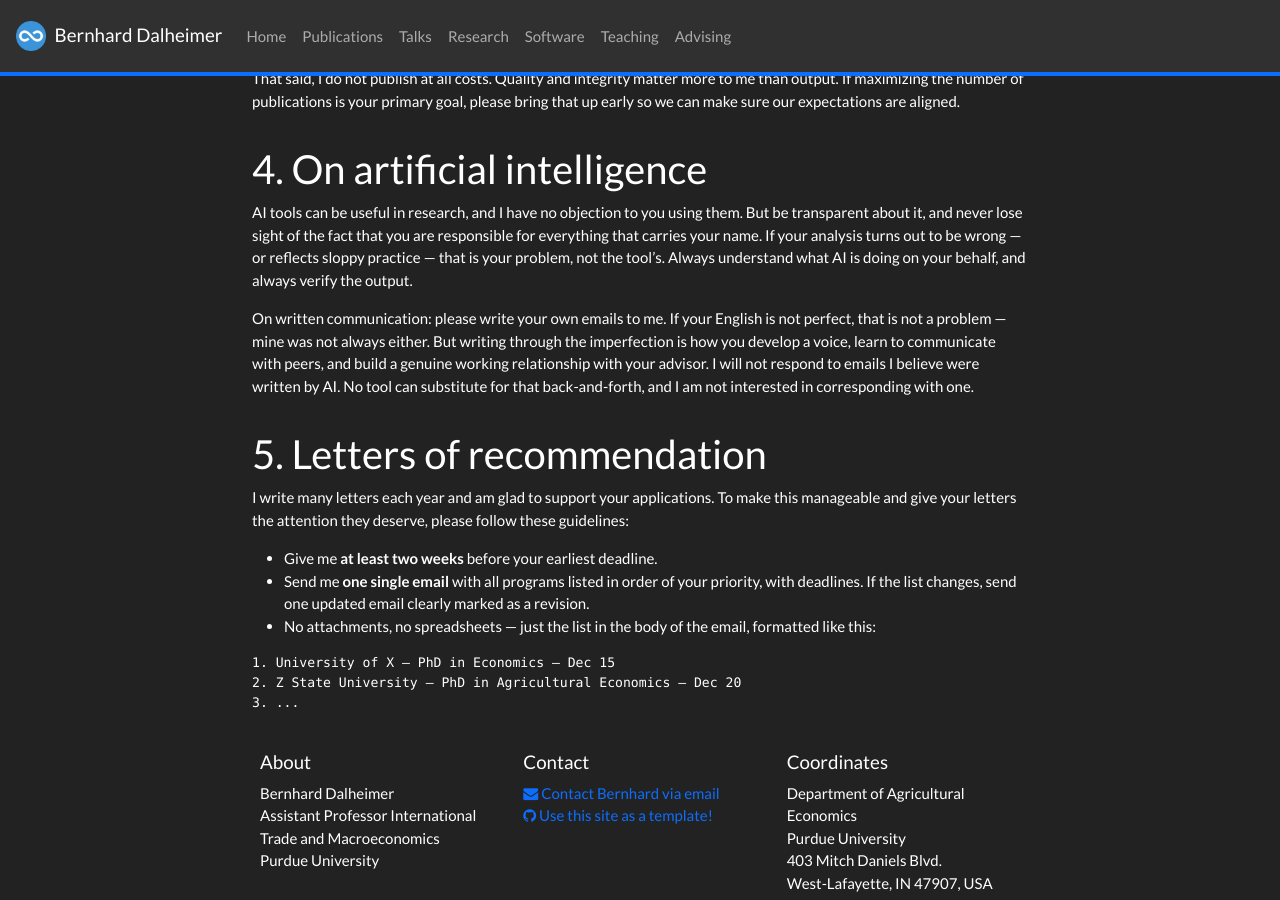
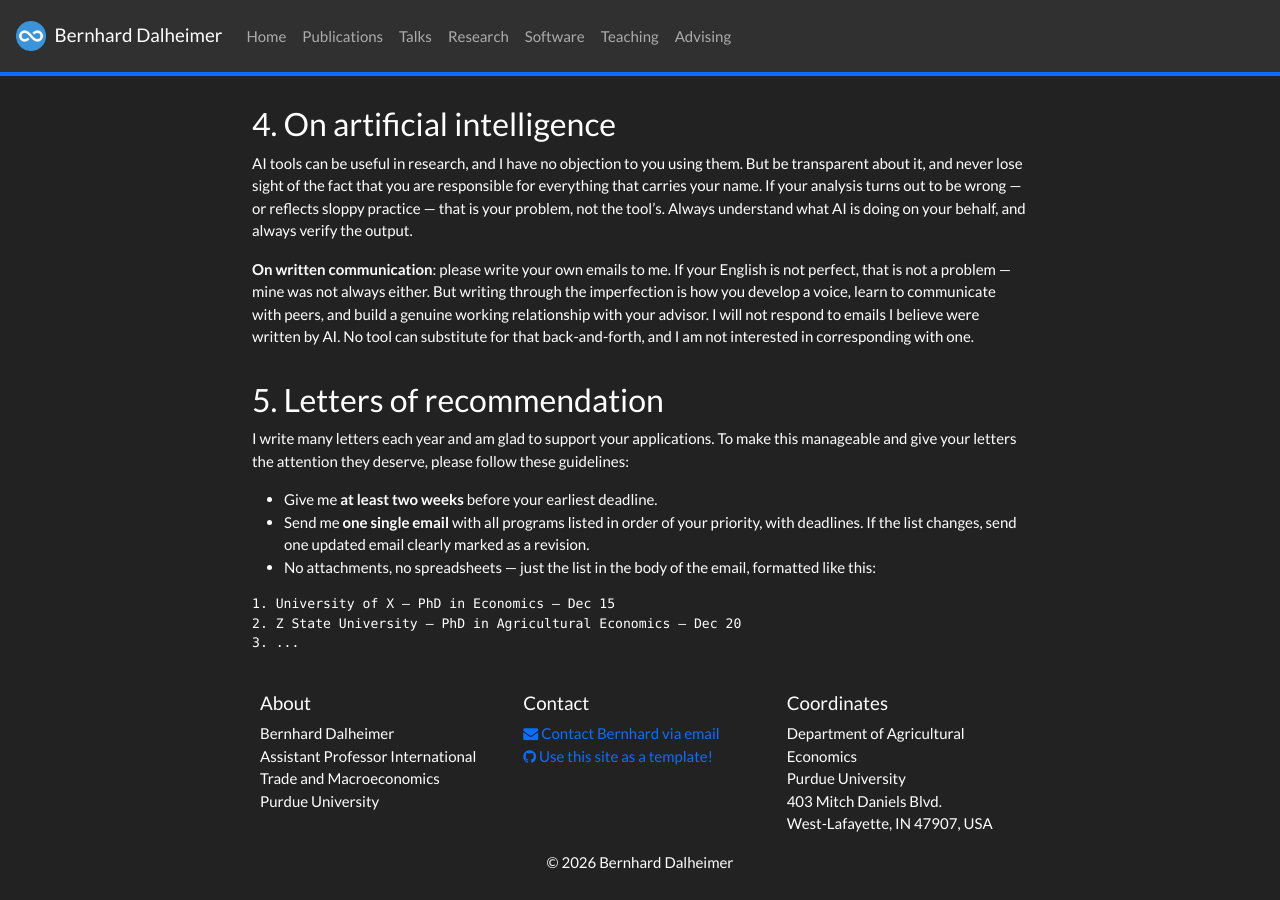
Before and after one commit to BDalheimer/BDalheimer.github.io, a Jekyll site: the page built from _pages/advising.md, in a window 1280 px wide and 900 px high, scrolled down 1004 px. Built offline with Jekyll 4.4.1, drawn with Linux system fonts in a browser that asks for light colours; nearby versions of some CDN libraries; a style sheet for code colours, icons or effects is not loaded.

Commit message:
change heading size

```diff
--- a/_pages/advising.md
+++ b/_pages/advising.md
@@ -8,7 +8,7 @@
 
 ---
 
-## 1. Advising philosophy
+### 1. Advising philosophy
 
 I think of advising as a collaborative process of turning ideas into research. If you come with your own question, I will help you refine it, anchor it in the literature, and develop it into a feasible research design. If you prefer structure, I can also involve you in ongoing projects where the question is already defined and the task is execution. Both paths are valid — what matters is that you are motivated and moving forward.
 
@@ -16,7 +16,7 @@
 
 ---
 
-## 2. Meetings
+#### 2. Meetings
 
 I am flexible on frequency. We can meet weekly if that is what you need, or less often if you are in a productive stretch. What matters is that our time together is useful.
 
@@ -28,7 +28,7 @@
 
 ---
 
-## 3. Co-authorship
+### 3. Co-authorship
 
 I am happy to co-author with students, but it is not a given. I equally support solo-authored work, and I will not claim a byline unless I feel I have made a substantial contribution beyond advising and commenting on drafts. If the research develops into something strong enough for journal submission and there is a genuine case for joining forces, I am glad to do that.
 
@@ -36,15 +36,15 @@
 
 ---
 
-## 4. On artificial intelligence
+### 4. On artificial intelligence
 
 AI tools can be useful in research, and I have no objection to you using them. But be transparent about it, and never lose sight of the fact that you are responsible for everything that carries your name. If your analysis turns out to be wrong — or reflects sloppy practice — that is your problem, not the tool's. Always understand what AI is doing on your behalf, and always verify the output.
 
-On written communication: please write your own emails to me. If your English is not perfect, that is not a problem — mine was not always either. But writing through the imperfection is how you develop a voice, learn to communicate with peers, and build a genuine working relationship with your advisor. I will not respond to emails I believe were written by AI. No tool can substitute for that back-and-forth, and I am not interested in corresponding with one.
+**On written communication**: please write your own emails to me. If your English is not perfect, that is not a problem — mine was not always either. But writing through the imperfection is how you develop a voice, learn to communicate with peers, and build a genuine working relationship with your advisor. I will not respond to emails I believe were written by AI. No tool can substitute for that back-and-forth, and I am not interested in corresponding with one.
 
 ---
 
-## 5. Letters of recommendation
+### 5. Letters of recommendation
 
 I write many letters each year and am glad to support your applications. To make this manageable and give your letters the attention they deserve, please follow these guidelines:
 
```
